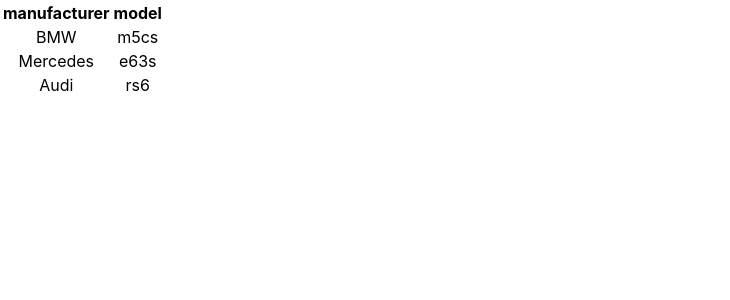
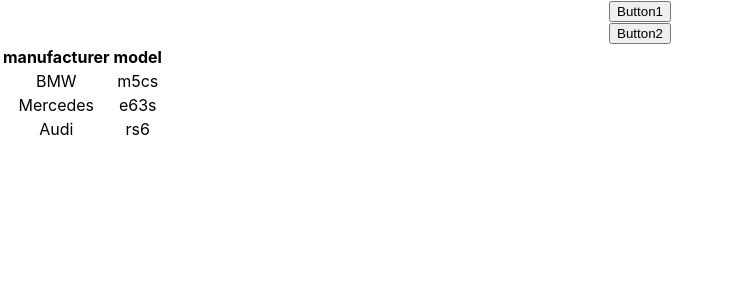
Before and after one commit to kudlatskaya/microtasks, a React (Create React App) app: page / in a window 1280 px wide. Shown: the top 300 px of the page, without its empty margins (0-730 px from the left). Built offline with nearby package versions, Linux system fonts and the light colour scheme.

Commit message:
add button component

```diff
--- a/src/App.tsx
+++ b/src/App.tsx
@@ -1,21 +1,27 @@
 import React from 'react';
 import logo from './logo.svg';
 import './App.css';
-import NewComponent from "./NewComponent";
+import NewComponent from "./components/NewComponent";
+import Button from "./components/Button";
 
 const topCars = [
-    {manufacturer:'BMW', model:'m5cs'},
-    {manufacturer:'Mercedes', model:'e63s'},
-    {manufacturer:'Audi', model:'rs6'}
+    {manufacturer: 'BMW', model: 'm5cs'},
+    {manufacturer: 'Mercedes', model: 'e63s'},
+    {manufacturer: 'Audi', model: 'rs6'}
 ]
 
+const writeCarName1 = (carName: string) => {
+    console.log(carName)
+}
 
 function App() {
-  return (
-    <div className="App">
-      <NewComponent cars={topCars}/>
-    </div>
-  );
+    return (
+        <div className="App">
+            <Button name={"Button1"} callBack={() => {writeCarName1("carName1")}} />
+            <Button name={"Button2"} callBack={() => {writeCarName1("carName2")}} />
+            <NewComponent cars={topCars} />
+        </div>
+);
 }
 
 export default App;
--- /dev/null
+++ b/src/components/Button.tsx
@@ -0,0 +1,25 @@
+import React from 'react';
+
+type ButtonPropsType = {
+    name: string;
+    callBack: () => void
+}
+
+const Button = (props: ButtonPropsType) => {
+    const  { name, callBack } = props;
+
+    const onClickHandler = () => {
+        callBack()
+    }
+
+    return (
+        <div>
+            <button onClick={onClickHandler}>
+                { name }
+            </button>
+
+        </div>
+    );
+};
+
+export default Button;
--- a/src/NewComponent.tsx
+++ b/src/components/NewComponent.tsx
@@ -10,7 +10,7 @@
 }
 
 const NewComponent = (props: NewComponentPropsType) => {
-    const cars = props.cars;
+    const { cars } = props;
 
     return (
         <table>
```
